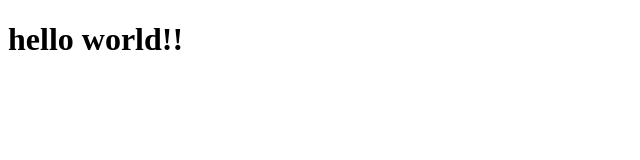
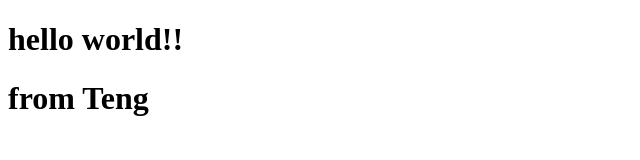
Before and after one commit to tengwenjie/git_prictice, a plain HTML site: page index.html in a window 1280 px wide. Shown: the whole page, without its empty margins (0-640 px from the left). Drawn offline with Linux system fonts and the light colour scheme.

Commit message:
second commint

```diff
--- a/index.html
+++ b/index.html
@@ -8,5 +8,6 @@
   </head>
   <body>
     <h1>hello world!!</h1>
+    <h1>from Teng</h1>
   </body>
 </html>
```
